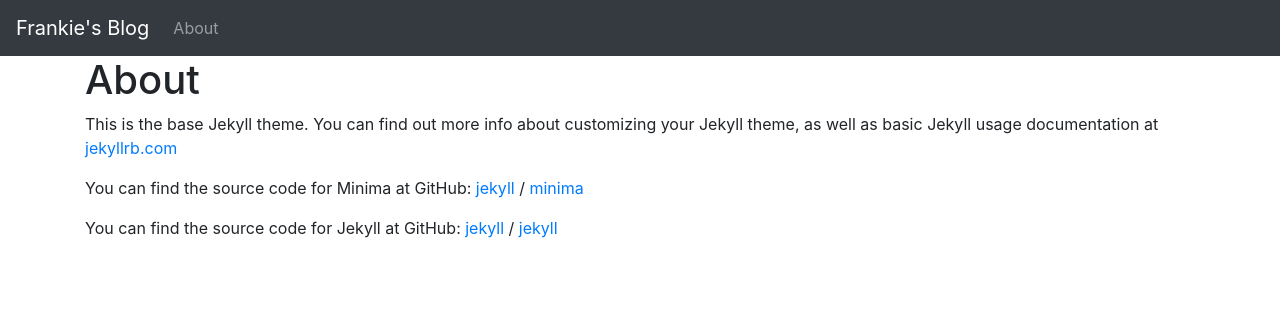
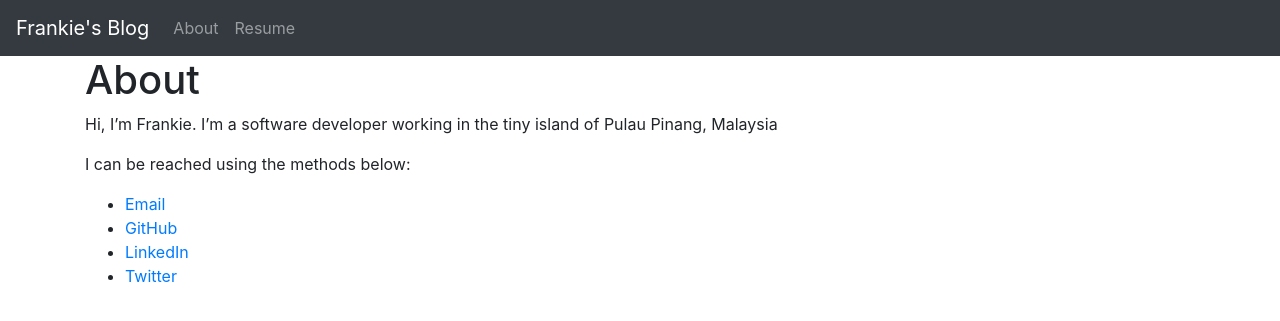
Before and after one commit to xyfoo/xyfoo.github.io, a Jekyll site: the page built from about.md, in a window 1280 px wide. Shown: the top 321 px of the page. Built offline with Jekyll 4.4.1, drawn with Linux system fonts in a browser that asks for light colours; nearby versions of some CDN libraries.

Commit message:
Add resume

```diff
--- a/about.md
+++ b/about.md
@@ -4,15 +4,11 @@ title: About
 permalink: /about/
 ---
 
-This is the base Jekyll theme. You can find out more info about customizing your Jekyll theme, as well as basic Jekyll usage documentation at [jekyllrb.com](https://jekyllrb.com/)
+Hi, I'm Frankie. I'm a software developer working in the tiny island of Pulau Pinang, Malaysia
 
-You can find the source code for Minima at GitHub:
-[jekyll][jekyll-organization] /
-[minima](https://github.com/jekyll/minima)
+I can be reached using the methods below:
 
-You can find the source code for Jekyll at GitHub:
-[jekyll][jekyll-organization] /
-[jekyll](https://github.com/jekyll/jekyll)
-
-
-[jekyll-organization]: https://github.com/jekyll
+* [Email](mailto:frankie.foo@fluent-works.com)
+* [GitHub](https://www.github.com/xyfoo)
+* [LinkedIn](https://www.linkedin.com/in/frankiefoo/)
+* [Twitter](https://www.twitter.com/frankiefoo732)
```
Also changed, not shown: resume.md (added, +7 -0 lines), 1 other file.
